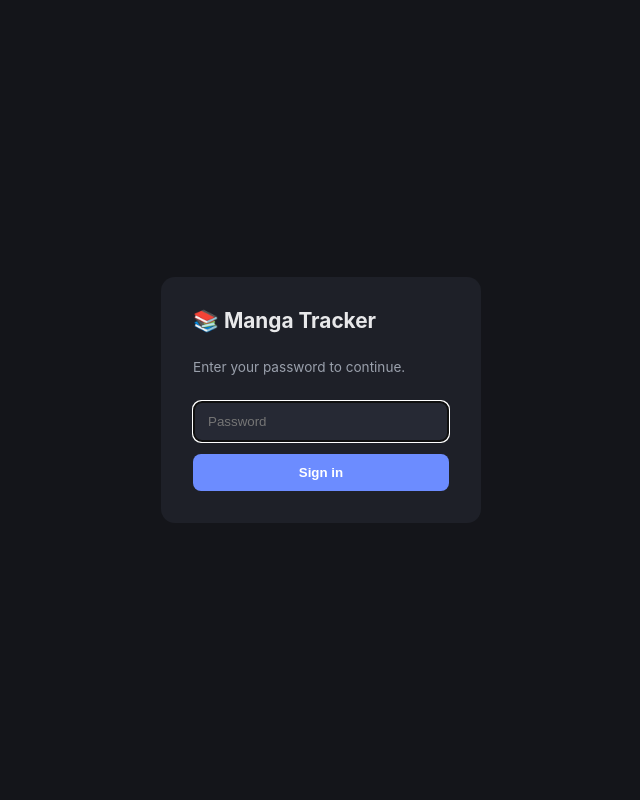
After one commit to bluey-rgb/Mangascraper, a FastAPI app: template app/templates/login.html in a window 1280 px wide. The commit adds this page. Shown: the whole page, without its empty margins (319-959 px from the left). Run offline with FastAPI, Linux system fonts and the light colour scheme; the template is opened without the code that fills it, so the values that code supplies are empty; the visitor is signed in with stand-in values (Sample User, id 1); parts of the project's set-up code (start-up, migrations or seed data) failed here and were passed over.

Commit message:
Make it a deployable, password-protected website (self-host with Docker)
- Add session-based login (APP_PASSWORD) with /login, /logout, and an auth
  middleware protecting all routes except the login page and static files
- Add app/config.py for env-driven settings (password, secret key, DB path)
- Dockerfile + docker-compose.yml with a persistent ./data volume so the
  library survives restarts; .env.example for configuration
- README: self-hosting guide, local-dev run with APP_PASSWORD, gitignore .env

Co-Authored-By: Claude Opus 4.8 <noreply@anthropic.com>

```diff
--- a/app/database.py
+++ b/app/database.py
@@ -4,10 +4,8 @@ We use Python's built-in `sqlite3` module so there is nothing extra to install.
 The whole database lives in a single file: data/manga.db
 """
 import sqlite3
-from pathlib import Path
 
-# Path to the database file (created automatically on first run).
-DB_PATH = Path(__file__).resolve().parent.parent / "data" / "manga.db"
+from app.config import DB_PATH  # path to the database file (set via env, has a default)
 
 
 def get_connection() -> sqlite3.Connection:
--- a/app/main.py
+++ b/app/main.py
@@ -15,7 +15,9 @@ from fastapi import FastAPI, Form, HTTPException, Request
 from fastapi.responses import HTMLResponse, RedirectResponse, Response
 from fastapi.staticfiles import StaticFiles
 from fastapi.templating import Jinja2Templates
+from starlette.middleware.sessions import SessionMiddleware
 
+from app import config
 from app.database import get_connection, init_db
 from app.scraper import asura  # noqa: F401  (importing registers the scraper)
 from app.scraper.base import get_scraper_by_name, get_scraper_for_url
@@ -25,14 +27,71 @@ app = FastAPI(title="Manga Tracker")
 templates = Jinja2Templates(directory="app/templates")
 app.mount("/static", StaticFiles(directory="app/static"), name="static")
 
+# Paths that don't require being logged in.
+PUBLIC_PATHS = {"/login"}
+
+
+@app.middleware("http")
+async def require_login(request: Request, call_next):
+    """Block every page behind the login, except the login page and static files.
+
+    Because the browser sends our session cookie with every request (including
+    the <img> proxy requests), once you're logged in everything just works.
+    """
+    path = request.url.path
+    if (
+        path in PUBLIC_PATHS
+        or path.startswith("/static")
+        or request.session.get("authed")
+    ):
+        return await call_next(request)
+    return RedirectResponse(url="/login", status_code=303)
+
+
+# SessionMiddleware is added last so it runs first — that way request.session
+# already exists when require_login (above) checks it.
+app.add_middleware(SessionMiddleware, secret_key=config.SECRET_KEY)
+
 
 @app.on_event("startup")
 def _startup() -> None:
+    config.require_password()  # fail fast if no password is configured
     init_db()
 
 
 def _now() -> str:
     return datetime.now(timezone.utc).isoformat(timespec="seconds")
+
+
+# ---------------------------------------------------------------------------
+# Login / logout
+# ---------------------------------------------------------------------------
+@app.get("/login", response_class=HTMLResponse)
+def login_page(request: Request):
+    # Already logged in? Go home.
+    if request.session.get("authed"):
+        return RedirectResponse(url="/", status_code=303)
+    return templates.TemplateResponse(
+        "login.html", {"request": request, "error": None}
+    )
+
+
+@app.post("/login")
+def login_submit(request: Request, password: str = Form(...)):
+    if password == config.APP_PASSWORD:
+        request.session["authed"] = True
+        return RedirectResponse(url="/", status_code=303)
+    return templates.TemplateResponse(
+        "login.html",
+        {"request": request, "error": "Incorrect password."},
+        status_code=401,
+    )
+
+
+@app.get("/logout")
+def logout(request: Request):
+    request.session.clear()
+    return RedirectResponse(url="/login", status_code=303)
 
 
 # ---------------------------------------------------------------------------
--- a/app/static/style.css
+++ b/app/static/style.css
@@ -27,8 +27,26 @@ a { color: inherit; text-decoration: none; }
     position: sticky;
     top: 0;
     z-index: 10;
+    display: flex;
+    align-items: center;
+    justify-content: space-between;
 }
 .brand { font-weight: 700; font-size: 1.1rem; }
+.logout { color: var(--muted); font-size: 0.85rem; }
+.logout:hover { color: var(--text); }
+
+/* --- Login page --- */
+.login-wrap { min-height: 100vh; display: flex; align-items: center; justify-content: center; }
+.login-box {
+    background: var(--panel); padding: 32px; border-radius: 14px;
+    width: 320px; display: flex; flex-direction: column; gap: 12px;
+}
+.login-box h1 { margin: 0; font-size: 1.3rem; }
+.login-box input {
+    padding: 12px 14px; border-radius: 8px;
+    border: 1px solid #353945; background: var(--panel-2); color: var(--text);
+}
+.login-error { color: var(--danger); margin: 0; font-size: 0.9rem; }
 
 .container { max-width: 1000px; margin: 0 auto; padding: 24px 20px 60px; }
 
--- a/app/templates/base.html
+++ b/app/templates/base.html
@@ -9,6 +9,7 @@
 <body>
     <header class="topbar">
         <a href="/" class="brand">📚 Manga Tracker</a>
+        <a href="/logout" class="logout">Log out</a>
     </header>
     <main class="container">
         {% block content %}{% endblock %}
--- /dev/null
+++ b/app/templates/login.html
@@ -0,0 +1,20 @@
+<!DOCTYPE html>
+<html lang="en">
+<head>
+    <meta charset="utf-8">
+    <meta name="viewport" content="width=device-width, initial-scale=1">
+    <title>Sign in · Manga Tracker</title>
+    <link rel="stylesheet" href="/static/style.css">
+</head>
+<body>
+    <div class="login-wrap">
+        <form class="login-box" action="/login" method="post">
+            <h1>📚 Manga Tracker</h1>
+            <p class="muted">Enter your password to continue.</p>
+            {% if error %}<p class="login-error">{{ error }}</p>{% endif %}
+            <input type="password" name="password" placeholder="Password" autofocus required>
+            <button type="submit">Sign in</button>
+        </form>
+    </div>
+</body>
+</html>
--- a/requirements.txt
+++ b/requirements.txt
@@ -2,5 +2,6 @@ fastapi==0.115.6
 uvicorn[standard]==0.34.0
 jinja2==3.1.4
 python-multipart==0.0.20
+itsdangerous==2.2.0
 curl_cffi==0.7.4
 beautifulsoup4==4.12.3
```
Also changed, not shown: app/config.py (added, +38 -0 lines), docker-compose.yml (added, +15 -0 lines), README.md, 4 other files.
